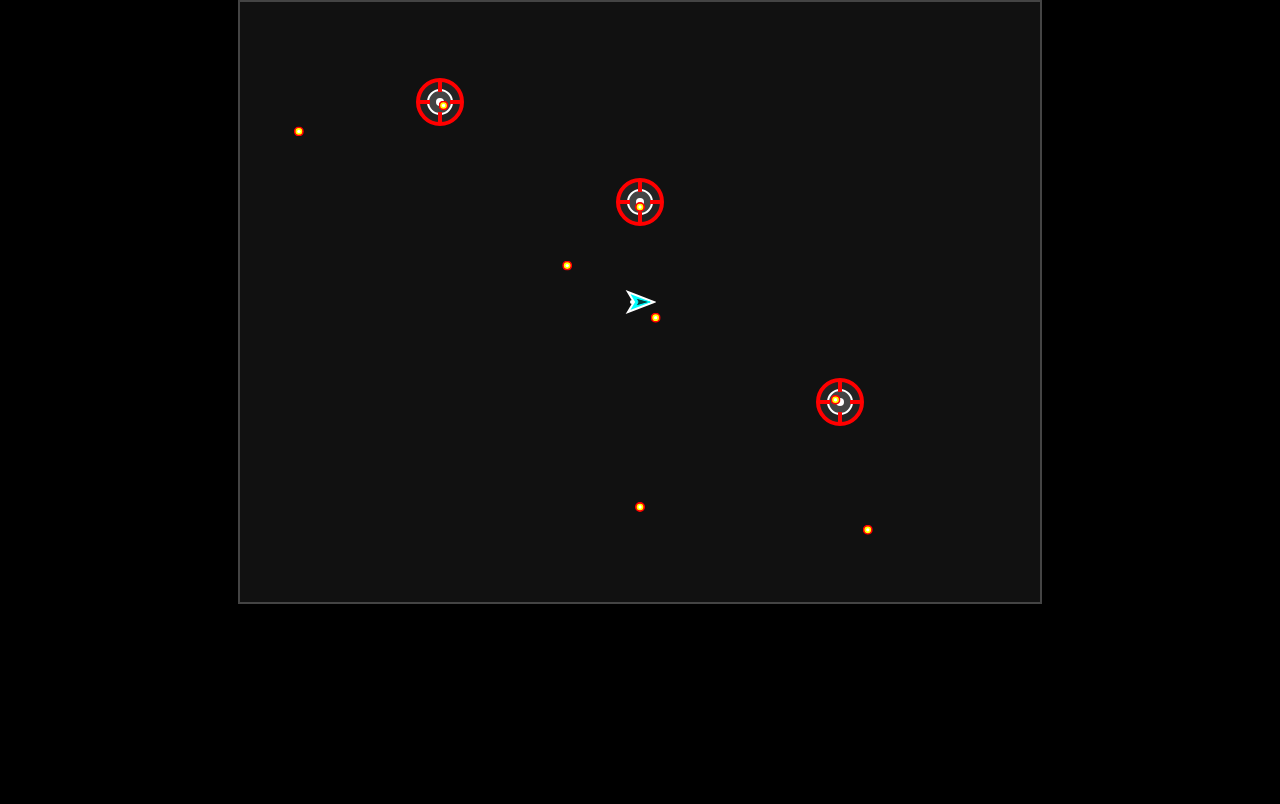
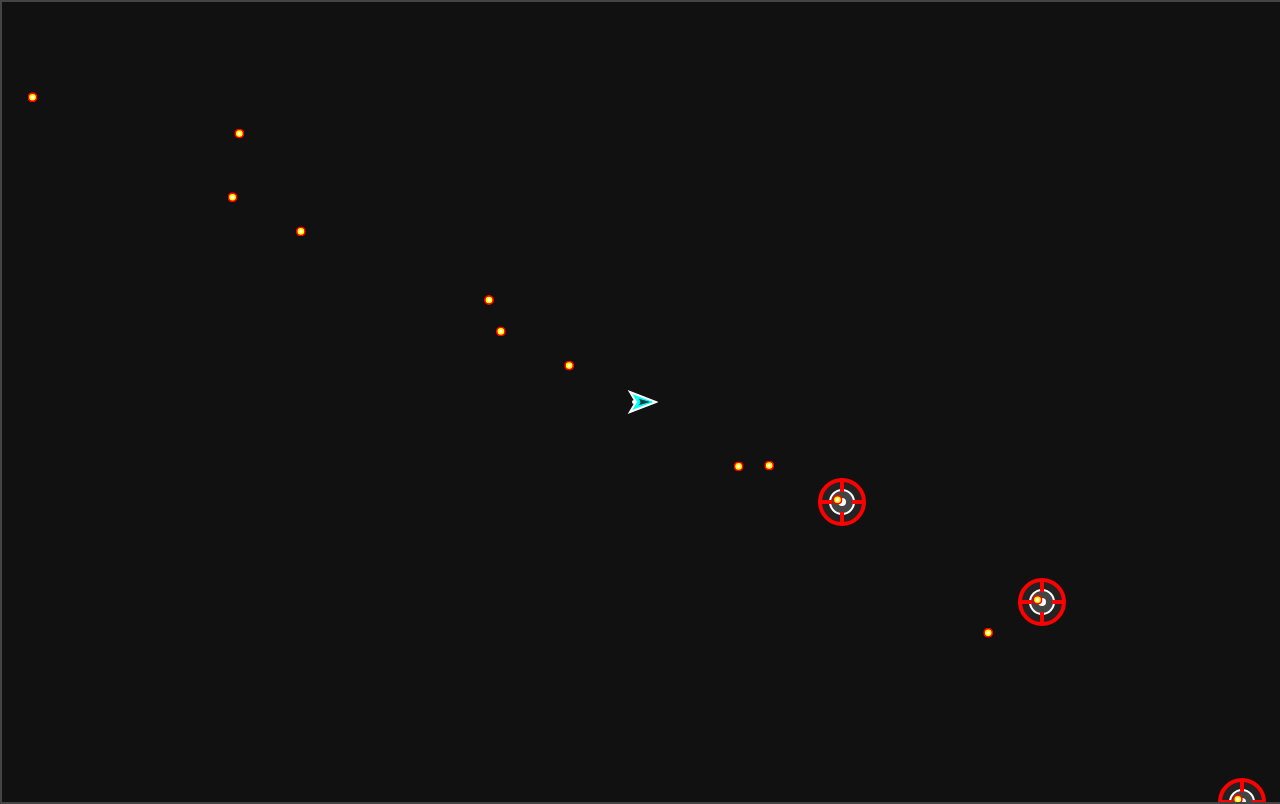
Before and after one commit to dahln/space, a plain HTML site: page game/index.html in a window 1280 px wide. Drawn offline with Linux system fonts and the light colour scheme.

Commit message:
Full screen

```diff
--- a/game/game.js
+++ b/game/game.js
@@ -2,8 +2,12 @@
 const canvas = document.getElementById('gameCanvas');
 const ctx = canvas.getContext('2d');
 
-const WIDTH = canvas.width;
-const HEIGHT = canvas.height;
+function resizeCanvas() {
+    canvas.width = window.innerWidth;
+    canvas.height = window.innerHeight;
+}
+resizeCanvas();
+window.addEventListener('resize', resizeCanvas);
 
 // Ship pixel art (16x16)
 // Load SVG ship image
@@ -11,9 +15,10 @@ const shipImg = new Image();
 shipImg.src = 'ship.svg';
 
 // Ship state
+// Ship position is always at world coordinates (not canvas)
 let ship = {
-    x: WIDTH / 2,
-    y: HEIGHT / 2,
+    x: 0,
+    y: 0,
     angle: 0,
     velocity: 0,
     vx: 0,
@@ -121,16 +126,19 @@ function updateShip() {
         ship.vx *= ship.maxSpeed / speed;
         ship.vy *= ship.maxSpeed / speed;
     }
-    // Camera follows ship
-    camera.x += ship.vx;
-    camera.y += ship.vy;
+    // Move ship in world coordinates
+    ship.x += ship.vx;
+    ship.y += ship.vy;
+    // Camera centers on ship
+    camera.x = ship.x - canvas.width / 2;
+    camera.y = ship.y - canvas.height / 2;
 }
 
 function shootPlasma() {
     // Plasma should originate from the ship's current location in world space
     plasma.push({
-        x: camera.x + ship.x,
-        y: camera.y + ship.y,
+        x: ship.x,
+        y: ship.y,
         vx: Math.cos(ship.angle) * plasmaSpeed + ship.vx,
         vy: Math.sin(ship.angle) * plasmaSpeed + ship.vy
     });
@@ -144,8 +152,8 @@ function updatePlasma() {
     }
     // Remove offscreen
     plasma = plasma.filter(ball =>
-        ball.x > camera.x - 50 && ball.x < camera.x + WIDTH + 50 &&
-        ball.y > camera.y - 50 && ball.y < camera.y + HEIGHT + 50
+        ball.x > camera.x - 50 && ball.x < camera.x + canvas.width + 50 &&
+        ball.y > camera.y - 50 && ball.y < camera.y + canvas.height + 50
     );
 }
 
@@ -154,8 +162,8 @@ function updateStations() {
         station.cooldown--;
         // Fire at player
         if (station.cooldown <= 0) {
-            let dx = (ship.x + camera.x) - station.x;
-            let dy = (ship.y + camera.y) - station.y;
+            let dx = ship.x - station.x;
+            let dy = ship.y - station.y;
             let angle = Math.atan2(dy, dx);
             stationShots.push({
                 x: station.x,
@@ -175,8 +183,8 @@ function updateStationShots() {
     }
     // Remove offscreen
     stationShots = stationShots.filter(shot =>
-        shot.x > camera.x - 50 && shot.x < camera.x + WIDTH + 50 &&
-        shot.y > camera.y - 50 && shot.y < camera.y + HEIGHT + 50
+        shot.x > camera.x - 50 && shot.x < camera.x + canvas.width + 50 &&
+        shot.y > camera.y - 50 && shot.y < camera.y + canvas.height + 50
     );
 }
 
@@ -185,7 +193,7 @@ function checkCollisions() {
 }
 
 function gameLoop() {
-    ctx.clearRect(0, 0, WIDTH, HEIGHT);
+    ctx.clearRect(0, 0, canvas.width, canvas.height);
     updateShip();
     if (keys.space && !lastSpace) shootPlasma();
     lastSpace = keys.space;
@@ -200,7 +208,7 @@ function gameLoop() {
     // Draw plasma
     for (let ball of plasma) drawPlasma(ball);
     // Draw ship (always center)
-    drawShip(WIDTH / 2, HEIGHT / 2, ship.angle);
+    drawShip(canvas.width / 2, canvas.height / 2, ship.angle);
     requestAnimationFrame(gameLoop);
 }
 gameLoop();
--- a/game/index.html
+++ b/game/index.html
@@ -7,7 +7,7 @@
     <link rel="stylesheet" href="style.css">
 </head>
 <body>
-    <canvas id="gameCanvas" width="800" height="600"></canvas>
+    <canvas id="gameCanvas"></canvas>
     <script src="game.js"></script>
 </body>
 </html>
--- a/game/style.css
+++ b/game/style.css
@@ -2,10 +2,16 @@ body {
     background: #000;
     margin: 0;
     overflow: hidden;
+    width: 100vw;
+    height: 100vh;
 }
 #gameCanvas {
     display: block;
-    margin: 0 auto;
+    position: absolute;
+    top: 0;
+    left: 0;
+    width: 100vw;
+    height: 100vh;
     background: #111;
     border: 2px solid #444;
 }
```
